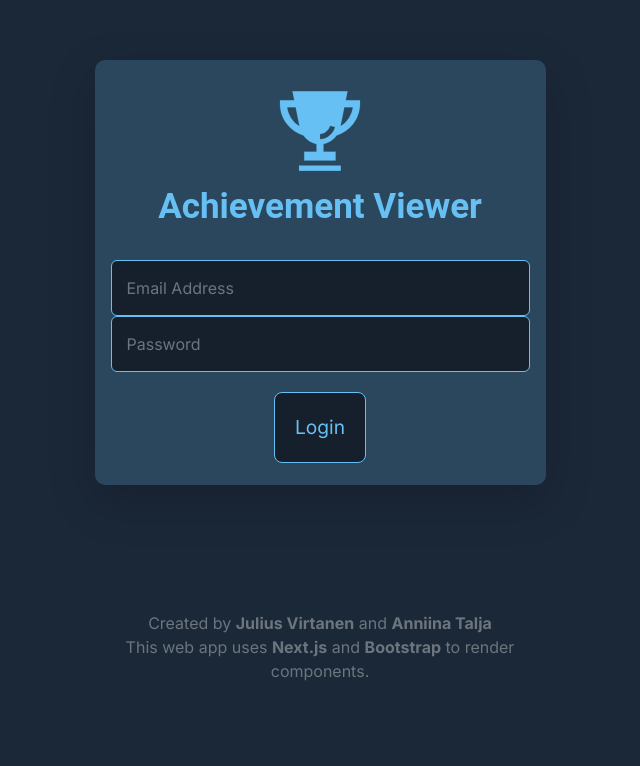
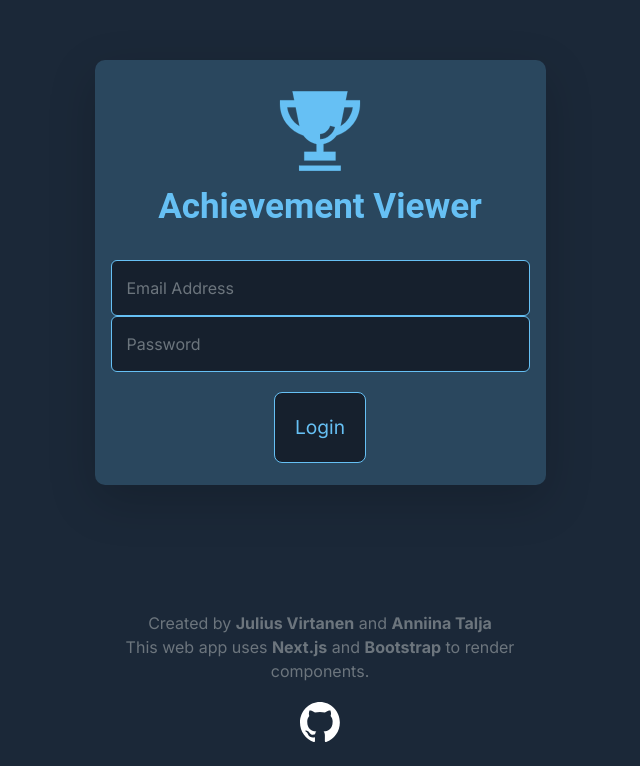
Before and after one commit to Mi3kka/achievement-viewer, a Next.js app: page / in a window 1280 px wide. Shown: the part 180-946 px from the top of the page, without its empty margins (320-960 px from the left). Before the commit the page ends 887 px from the top, so only its background shows below. Built offline with nearby package versions, Linux system fonts and the light colour scheme.

Commit message:
Added Github logo and link
Added Github logo and link to the footer component

```diff
--- a/app/footer.js
+++ b/app/footer.js
@@ -1,12 +1,16 @@
 import 'bootstrap/dist/css/bootstrap.min.css';
 import '../styles/Footer.css';
+import Image from 'next/image';
 
 export default function Footer() {
   return (
     <footer className="footer text-center">
       <div className="container">
-        <span className="text-muted">Created by <strong>Julius Virtanen</strong> and <strong>Anniina Talja</strong><br />
+        <span className="text-muted">Created by <strong>Julius Virtanen</strong> and <strong>Anniina Talja</strong> <br />
         This web app uses <strong>Next.js</strong> and <strong>Bootstrap</strong> to render components.<br /></span>
+        <a href="https://github.com/Mi3kka/achievement-viewer" target="_blank" rel="noopener noreferrer">
+          <Image src="/icons/github-mark-white.svg" alt="GitHub Icon" width={40} height={40} className="git-link" />
+        </a>
       </div>
     </footer>
   );
--- a/styles/Footer.css
+++ b/styles/Footer.css
@@ -4,3 +4,7 @@
   text-align: center;
   padding: 10px 0;
 }
+
+.git-link {
+  margin-top: 1.2rem;
+}
```
Also changed, not shown: public/icons/github-mark-white.svg (added).
